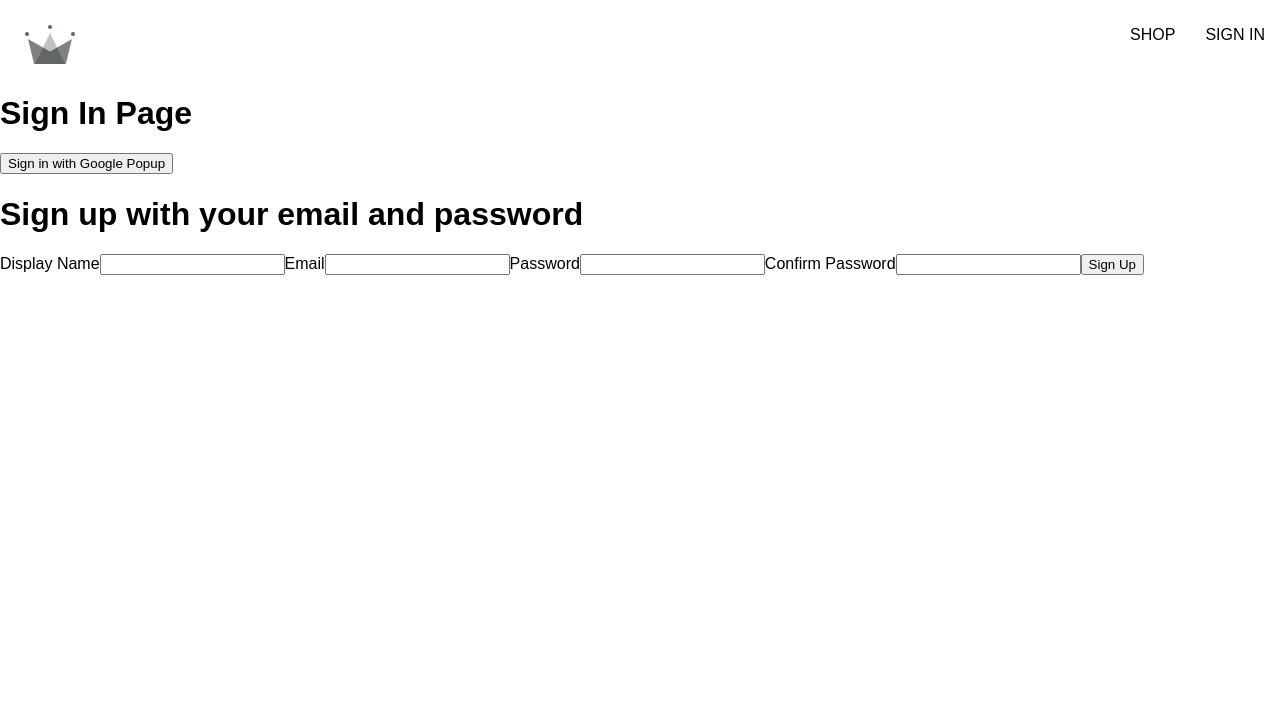
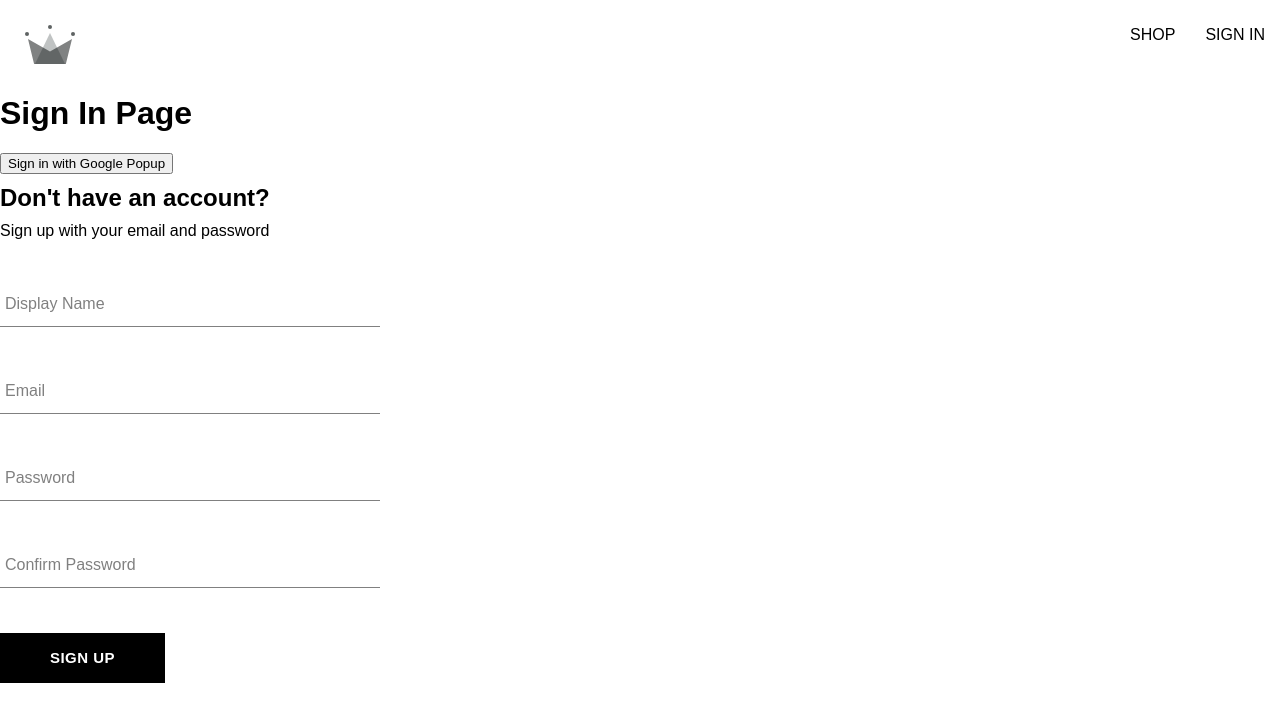
Before and after one commit to Kitkatnik/ks-CRWN-Clothing, a React (Create React App) app: page /sign-in in a window 1280 px wide. Shown: the top 722 px of the page. Built offline with nearby package versions, Linux system fonts and the light colour scheme; a web font is replaced by a local one.

Commit message:
Create FormInput and Button components. Add styling

```diff
--- /dev/null
+++ b/src/components/button/button.component.jsx
@@ -0,0 +1,20 @@
+import './button.styles.scss';
+
+const BUTTON_TYPE_CLASSES = {
+    google: 'google-sign-in',
+    inverted: 'inverted'
+}
+
+const Button = ({ children, buttonType, ...otherProps }) => {
+    return (
+        <button
+            className={`button-container ${BUTTON_TYPE_CLASSES[buttonType]}`}
+            {...otherProps}
+        >
+            {children}
+        </button>
+    )
+
+}
+
+export default Button;
--- /dev/null
+++ b/src/components/button/button.styles.scss
@@ -0,0 +1,46 @@
+.button-container {
+    min-width: 165px;
+    width: auto;
+    height: 50px;
+    letter-spacing: 0.5px;
+    line-height: 50px;
+    padding: 0 35px 0 35px;
+    font-size: 15px;
+    background-color: black;
+    color: white;
+    text-transform: uppercase;
+    font-family: open-sans-condensed, sans-serif;
+    font-weight: bolder;
+    border: none;
+    cursor: pointer;
+    display: flex;
+    justify-content: center;
+
+    &:hover {
+        background-color: white;
+        color: black;
+        border: 1px solid black;
+    }
+
+    &.google-sign-in {
+        background-color: #4285f4;
+        color: white;
+
+        &:hover {
+            background-color: #357ae8;
+            border: none;
+        }
+    }
+
+    &.inverted {
+        background-color: white;
+        color: black;
+        border: 1px solid black;
+
+        &:hover {
+            background-color: black;
+            color: white;
+            border: none;
+        }
+    }
+}
--- /dev/null
+++ b/src/components/form-input/form-input.component.jsx
@@ -0,0 +1,22 @@
+import './form-input.styles.scss'
+
+const FormInput = ({ label, ...otherProps }) => {
+    return (
+        <div className="group">
+            <input className="form-input" {...otherProps} />
+            {
+                label && (
+                    <label
+                        className={`${
+                            otherProps.value.length ? 'shrink' : ''
+                        } form-input-label`}
+                    >
+                        { label }
+                    </label>
+                )
+            }
+        </div>
+    )
+}
+
+export default FormInput;
--- /dev/null
+++ b/src/components/form-input/form-input.styles.scss
@@ -0,0 +1,54 @@
+$sub-color: grey;
+$main-color: black;
+
+@mixin shrinkLabel {
+    top: -14px;
+    font-size: 12px;
+    color: $main-color;
+}
+
+.group {
+    position: relative;
+    margin: 45px 0;
+
+    .form-input {
+        background: none;
+        background-color: white;
+        color: $sub-color;
+        font-size: 18px;
+        padding: 10px 10px 10px 5px;
+        display: block;
+        width: 100%;
+        border: none;
+        border-radius: 0;
+        border-bottom: 1px solid $sub-color;
+        margin: 25px 0;
+
+        &:focus {
+            outline: none;
+        }
+
+        &:focus ~ .form-input-label {
+            @include shrinkLabel();
+        }
+    }
+
+    input[type='password'] {
+        letter-spacing: 0.3em;
+    }
+
+    .form-input-label {
+        color: $sub-color;
+        font-size: 16px;
+        font-weight: normal;
+        position: absolute;
+        pointer-events: none;
+        left: 5px;
+        top: 10px;
+        transition: 300ms ease all;
+
+        &.shrink {
+            @include shrinkLabel();
+        }
+    }
+}
--- a/src/components/sign-up-form/sign-up-form.component.jsx
+++ b/src/components/sign-up-form/sign-up-form.component.jsx
@@ -1,9 +1,14 @@
 import { useState } from 'react';
+
+import FormInput from '../form-input/form-input.component';
+import Button from '../button/button.component';
 
 import {
     createAuthUserWithEmailAndPassword,
     createUserDocumentFromAuth
 } from '../../utils/firebase/firebase.utils';
+
+import './sign-up-form.styles.scss'
 
 const defaultFormFields = {
     displayName: '',
@@ -51,47 +56,48 @@
     };
 
     return (
-        <div>
-            <h1>Sign up with your email and password</h1>
+        <div className='sign-up-container'>
+            <h2>Don't have an account?</h2>
+            <span>Sign up with your email and password</span>
             <form onSubmit={handleSubmit}>
-                <label>Display Name</label>
-                <input
-                    type="text"
-                    onChange={handleChange}
+
+                <FormInput
+                    label='Display Name'
+                    type='text'
                     name='displayName'
                     value={displayName}
+                    onChange={handleChange}
                     required
                 />
 
-                <label>Email</label>
-                <input type="email"
-                    onChange={handleChange}
+                <FormInput
+                    label='Email'
+                    type='text'
                     name='email'
                     value={email}
+                    onChange={handleChange}
                     required
                 />
 
-                <label>Password</label>
-                <input
-                    type="password"
-                    onChange={handleChange}
+                <FormInput
+                    label='Password'
+                    type='text'
                     name='password'
                     value={password}
-                    minlength="6"
+                    onChange={handleChange}
                     required
                 />
 
-                <label>Confirm Password</label>
-                <input
-                    type="password"
-                    onChange={handleChange}
+                <FormInput
+                    label='Confirm Password'
+                    type='text'
                     name='confirmPassword'
                     value={confirmPassword}
-                    minlength="6"
+                    onChange={handleChange}
                     required
                 />
 
-                <button type="submit">Sign Up</button>
+                <Button type="submit">Sign Up</Button>
             </form>
         </div>
     )
--- /dev/null
+++ b/src/components/sign-up-form/sign-up-form.styles.scss
@@ -0,0 +1,9 @@
+.sign-up-container {
+    display: flex;
+    flex-direction: column;
+    width: 380px;
+
+    h2 {
+        margin: 10px 0;
+    }
+}
```
